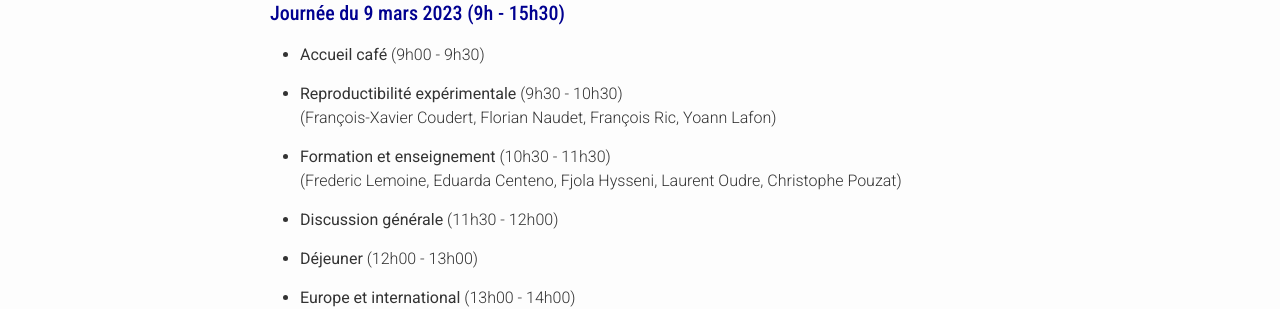
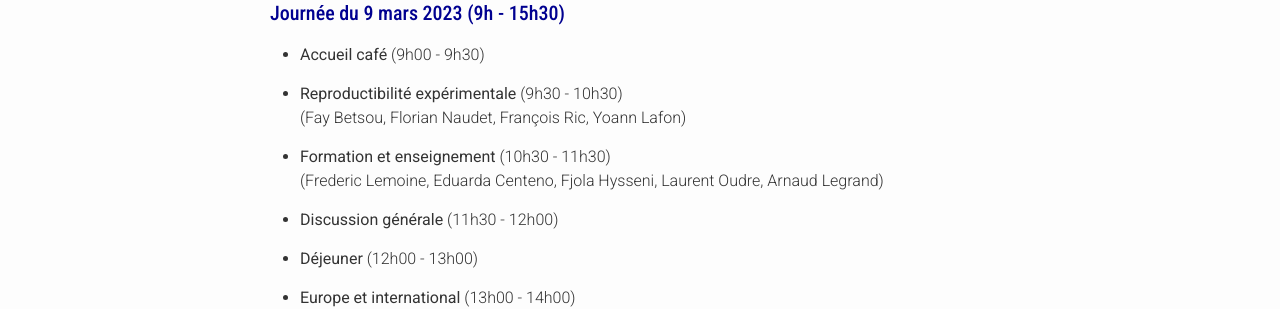
Before and after one commit to FR-RN/FR-RN, a Jekyll site: the page built from rr-days.md, in a window 1280 px wide and 900 px high, scrolled down 1731 px. Shown: the part 197-506 px from the top of the window. Built offline with Jekyll 4.4.1, drawn with Linux system fonts in a browser that asks for light colours; some web fonts are replaced.

Commit message:
Changements de dernière minute...

```diff
--- a/rr-days.md
+++ b/rr-days.md
@@ -90,10 +90,10 @@ laisser un temps plus important d’échange en fin de session.
 * **Accueil café** (9h00 - 9h30)
 
 * **Reproductibilité expérimentale** (9h30 - 10h30)
-  (François-Xavier Coudert, Florian Naudet, François Ric, Yoann Lafon)
+  (Fay Betsou, Florian Naudet, François Ric, Yoann Lafon)
 
 * **Formation et enseignement** (10h30 - 11h30)
-  (Frederic Lemoine, Eduarda Centeno, Fjola Hysseni, Laurent Oudre, Christophe Pouzat)
+  (Frederic Lemoine, Eduarda Centeno, Fjola Hysseni, Laurent Oudre, Arnaud Legrand)
 
 * **Discussion générale** (11h30 - 12h00)
 
```
